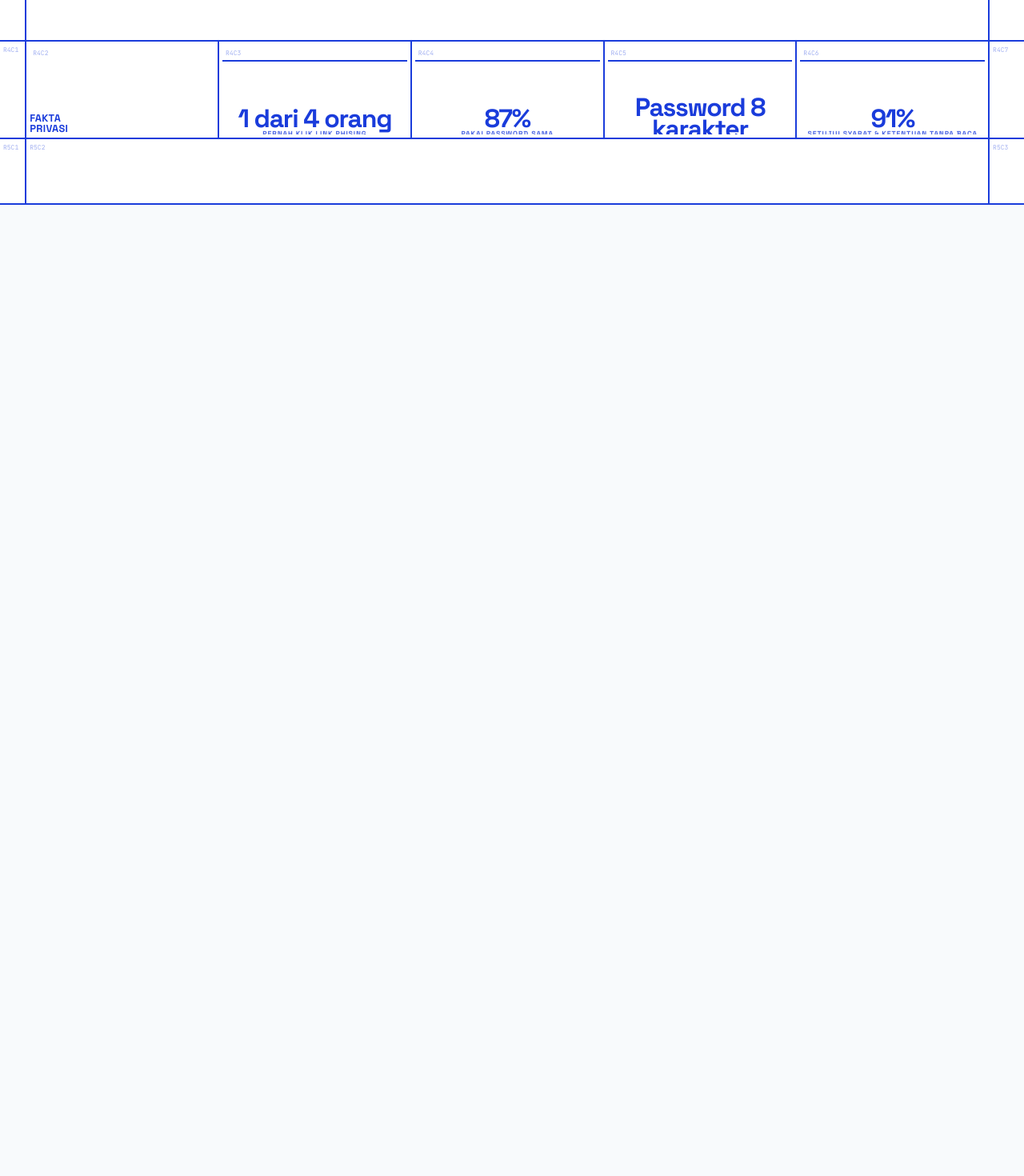
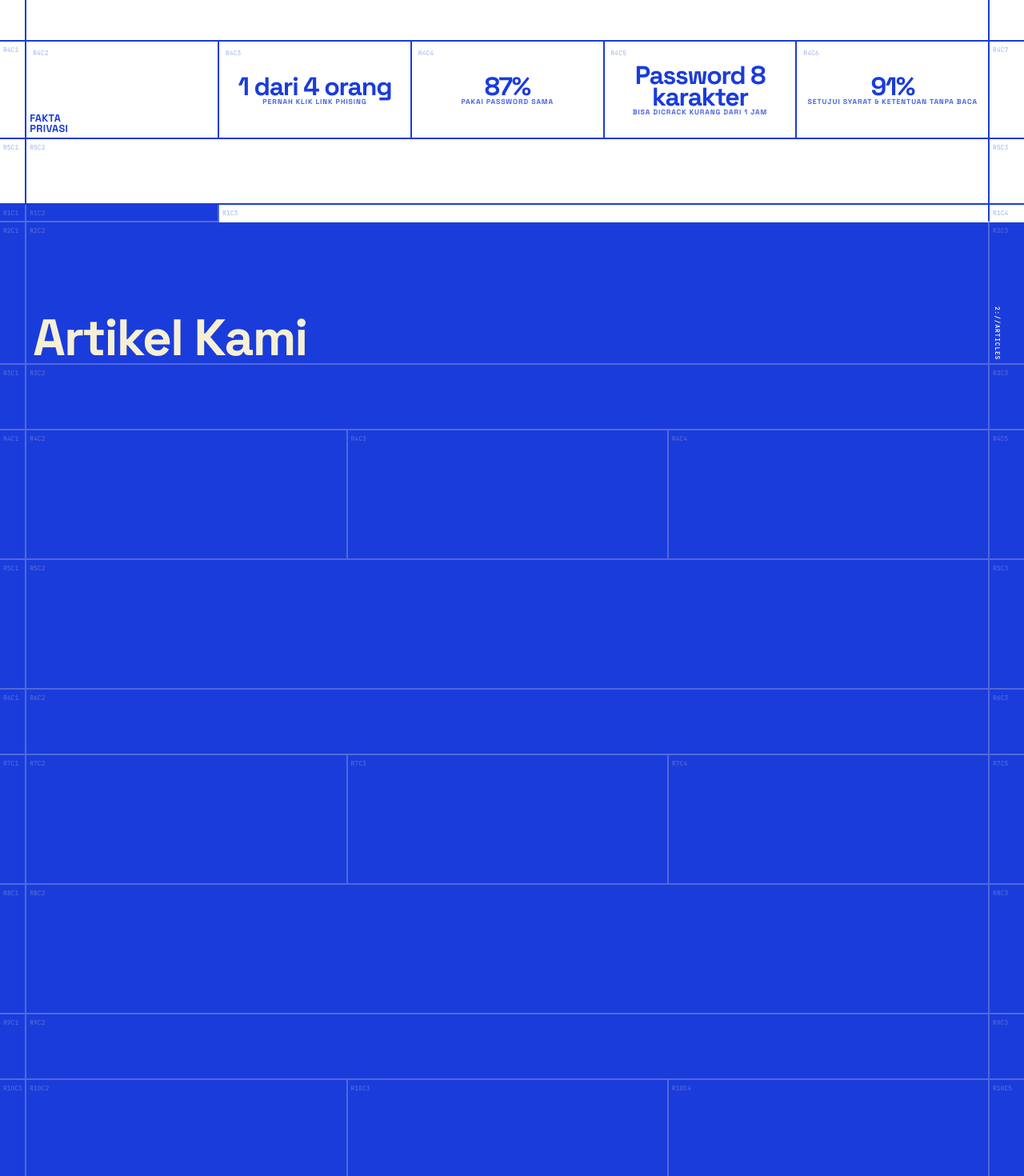
Before and after one commit to xzael24/Netchi, a Next.js app: page / in a window 1280 px wide. Shown: the part 1330-2800 px from the top of the page at 80% size. Before the commit the page ends 1586 px from the top, so only its background shows below. Built offline with nearby package versions, Linux system fonts and the light colour scheme.

Commit message:
save: section3 full layout, section4, navbar fix, article pin plan

```diff
--- a/src/app/page.tsx
+++ b/src/app/page.tsx
@@ -4,6 +4,8 @@ import { useRef } from "react";
 import { useInView } from "framer-motion";
 import { Hero } from "@/components/home/Hero";
 import { Section2 } from "@/components/home/Section2";
+import { Section3 } from "@/components/home/Section3";
+import { Section4 } from "@/components/home/Section4";
 import { Navbar } from "@/components/layout/Navbar";
 
 export default function Home() {
@@ -18,6 +20,8 @@ export default function Home() {
       <Navbar headlineVisible={!headlineInView} buttonVisible={!btnInView} />
       <Hero headlineRef={headlineRef} buttonRef={btnRef} />
       <Section2 />
+      <Section3 />
+      <Section4 />
     </>
   );
 }
--- /dev/null
+++ b/src/components/home/Section3.tsx
@@ -0,0 +1,106 @@
+"use client";
+
+const LINE = "border-cream/25";
+
+export function Section3() {
+  return (
+    <section className="bg-white w-screen min-w-full">
+      <div className={`hidden lg:grid grid-cols-[2.6%_18.81%_75.24%_1fr] grid-rows-[0.5fr_4fr] min-h-[25vh] w-full min-w-full bg-[#1A3CDB] text-cream border-b-2 ${LINE}`}>
+        {[
+          { id: "R1C1" },
+          { id: "R1C2" },
+          { id: "R1C3" },
+          { id: "R1C4" },
+        ].map((cell, i) => (
+          <div key={`r1-${i}`} className={`${i < 2 ? `border-r-2 ${LINE}` : i === 2 ? "border-r-2 border-r-[#1A3CDB]" : ""} border-b-2 ${LINE} ${i >= 2 ? "bg-white text-[#1A3CDB]/40" : "text-cream/30"} flex items-start justify-start p-1 text-[8px] font-mono`}>
+            {cell.id}
+          </div>
+        ))}
+        {[
+          { id: "R2C1" },
+          { id: "R2C2" },
+          { id: "R2C3" },
+].map((cell, i) => {
+          if (i === 1) return (
+            <div key={`r2-${i}`} className="col-span-2 border-r-2 border-cream/25 flex flex-col items-start justify-end pl-1 md:pl-2 relative">
+              <span className="absolute top-0 left-0 p-1 text-[8px] text-cream/30 font-mono">R2C2</span>
+              <h2 className="font-display font-bold text-cream leading-[1] tracking-[-0.03em] text-[clamp(2rem,5cqw,4rem)]">
+                Artikel Kami
+              </h2>
+            </div>
+          );
+          if (i === 2) return (
+            <div key={`r2-${i}`} className="flex items-end justify-start p-1 relative">
+              <span className="absolute top-0 left-0 p-1 text-[8px] text-cream/30 font-mono">R2C3</span>
+              <span
+                className="font-mono font-extrabold uppercase tracking-widest text-cream whitespace-nowrap"
+                style={{ writingMode: "vertical-rl", fontSize: "clamp(0.3rem, 14cqw, 0.5rem)" }}
+              >
+                2://ARTICLES
+              </span>
+            </div>
+          );
+          return (
+            <div key={`r2-${i}`} className="border-r-2 border-cream/25 flex items-start justify-start p-1 text-[8px] text-cream/30 font-mono">
+              {cell.id}
+            </div>
+          );
+        })}
+      </div>
+
+      <div className={`hidden lg:grid grid-cols-[2.6%_94.05%_3.35%] grid-rows-[10vh] w-full min-w-full bg-[#1A3CDB] text-cream border-b-2 ${LINE}`}>
+        <div className={`border-r-2 ${LINE} flex items-start justify-start p-1 text-[8px] text-cream/30 font-mono`}>R3C1</div>
+        <div className={`border-r-2 ${LINE} flex items-start justify-start p-1 text-[8px] text-cream/30 font-mono`}>R3C2</div>
+        <div className="flex items-start justify-start p-1 text-[8px] text-cream/30 font-mono">R3C3</div>
+      </div>
+
+      <div className={`hidden lg:grid grid-cols-[2.6%_31.35%_31.35%_31.35%_3.35%] grid-rows-[20vh] w-full min-w-full bg-[#1A3CDB] text-cream border-b-2 ${LINE}`}>
+        <div className={`border-r-2 ${LINE} flex items-start justify-start p-1 text-[8px] text-cream/30 font-mono`}>R4C1</div>
+        <div className={`border-r-2 ${LINE} flex items-start justify-start p-1 text-[8px] text-cream/30 font-mono`}>R4C2</div>
+        <div className={`border-r-2 ${LINE} flex items-start justify-start p-1 text-[8px] text-cream/30 font-mono`}>R4C3</div>
+        <div className={`border-r-2 ${LINE} flex items-start justify-start p-1 text-[8px] text-cream/30 font-mono`}>R4C4</div>
+        <div className="flex items-start justify-start p-1 text-[8px] text-cream/30 font-mono">R4C5</div>
+      </div>
+
+      <div className={`hidden lg:grid grid-cols-[2.6%_94.05%_3.35%] grid-rows-[20vh] w-full min-w-full bg-[#1A3CDB] text-cream border-b-2 ${LINE}`}>
+        <div className={`border-r-2 ${LINE} flex items-start justify-start p-1 text-[8px] text-cream/30 font-mono`}>R5C1</div>
+        <div className={`border-r-2 ${LINE} flex items-start justify-start p-1 text-[8px] text-cream/30 font-mono`}>R5C2</div>
+        <div className="flex items-start justify-start p-1 text-[8px] text-cream/30 font-mono">R5C3</div>
+      </div>
+
+      <div className={`hidden lg:grid grid-cols-[2.6%_94.05%_3.35%] grid-rows-[10vh] w-full min-w-full bg-[#1A3CDB] text-cream border-b-2 ${LINE}`}>
+        <div className={`border-r-2 ${LINE} flex items-start justify-start p-1 text-[8px] text-cream/30 font-mono`}>R6C1</div>
+        <div className={`border-r-2 ${LINE} flex items-start justify-start p-1 text-[8px] text-cream/30 font-mono`}>R6C2</div>
+        <div className="flex items-start justify-start p-1 text-[8px] text-cream/30 font-mono">R6C3</div>
+      </div>
+
+      <div className={`hidden lg:grid grid-cols-[2.6%_31.35%_31.35%_31.35%_3.35%] grid-rows-[20vh] w-full min-w-full bg-[#1A3CDB] text-cream border-b-2 ${LINE}`}>
+        <div className={`border-r-2 ${LINE} flex items-start justify-start p-1 text-[8px] text-cream/30 font-mono`}>R7C1</div>
+        <div className={`border-r-2 ${LINE} flex items-start justify-start p-1 text-[8px] text-cream/30 font-mono`}>R7C2</div>
+        <div className={`border-r-2 ${LINE} flex items-start justify-start p-1 text-[8px] text-cream/30 font-mono`}>R7C3</div>
+        <div className={`border-r-2 ${LINE} flex items-start justify-start p-1 text-[8px] text-cream/30 font-mono`}>R7C4</div>
+        <div className="flex items-start justify-start p-1 text-[8px] text-cream/30 font-mono">R7C5</div>
+      </div>
+
+      <div className={`hidden lg:grid grid-cols-[2.6%_94.05%_3.35%] grid-rows-[20vh] w-full min-w-full bg-[#1A3CDB] text-cream border-b-2 ${LINE}`}>
+        <div className={`border-r-2 ${LINE} flex items-start justify-start p-1 text-[8px] text-cream/30 font-mono`}>R8C1</div>
+        <div className={`border-r-2 ${LINE} flex items-start justify-start p-1 text-[8px] text-cream/30 font-mono`}>R8C2</div>
+        <div className="flex items-start justify-start p-1 text-[8px] text-cream/30 font-mono">R8C3</div>
+      </div>
+
+      <div className={`hidden lg:grid grid-cols-[2.6%_94.05%_3.35%] grid-rows-[10vh] w-full min-w-full bg-[#1A3CDB] text-cream border-b-2 ${LINE}`}>
+        <div className={`border-r-2 ${LINE} flex items-start justify-start p-1 text-[8px] text-cream/30 font-mono`}>R9C1</div>
+        <div className={`border-r-2 ${LINE} flex items-start justify-start p-1 text-[8px] text-cream/30 font-mono`}>R9C2</div>
+        <div className="flex items-start justify-start p-1 text-[8px] text-cream/30 font-mono">R9C3</div>
+      </div>
+
+      <div className={`hidden lg:grid grid-cols-[2.6%_31.35%_31.35%_31.35%_3.35%] grid-rows-[20vh] w-full min-w-full bg-[#1A3CDB] text-cream border-b-2 ${LINE}`}>
+        <div className={`border-r-2 ${LINE} flex items-start justify-start p-1 text-[8px] text-cream/30 font-mono`}>R10C1</div>
+        <div className={`border-r-2 ${LINE} flex items-start justify-start p-1 text-[8px] text-cream/30 font-mono`}>R10C2</div>
+        <div className={`border-r-2 ${LINE} flex items-start justify-start p-1 text-[8px] text-cream/30 font-mono`}>R10C3</div>
+        <div className={`border-r-2 ${LINE} flex items-start justify-start p-1 text-[8px] text-cream/30 font-mono`}>R10C4</div>
+        <div className="flex items-start justify-start p-1 text-[8px] text-cream/30 font-mono">R10C5</div>
+      </div>
+    </section>
+  );
+}
--- /dev/null
+++ b/src/components/home/Section4.tsx
@@ -0,0 +1,7 @@
+"use client";
+
+export function Section4() {
+  return (
+    <section className="bg-[#1A3CDB] w-screen min-w-full min-h-[70vh]" />
+  );
+}
--- a/src/components/layout/Navbar.tsx
+++ b/src/components/layout/Navbar.tsx
@@ -13,7 +13,7 @@ export function Navbar({ headlineVisible, buttonVisible }: { headlineVisible?: b
     <nav className="fixed top-0 left-0 w-full z-50 bg-[#1A3CDB] text-cream">
       <div className="hidden lg:grid grid-cols-[2.6%_30%_35%_29.05%_1fr] w-full min-w-full border-b-2 border-cream/25">
         <div className={`border-r-2 ${LINE} flex items-start justify-start p-1 text-[8px] text-cream/30 font-mono`}>N1</div>
-        <div className={`border-r-2 ${LINE} flex items-center justify-start pl-6 md:pl-8 font-display font-bold tracking-widest cq-hero-nav relative`}>
+        <div className={`border-r-2 ${LINE} flex items-center justify-start pl-2 md:pl-4 font-display font-bold tracking-widest cq-hero-nav relative`}>
           <span className="absolute top-0 left-0 p-1 text-[8px] text-cream/30 font-mono">N2</span>
           <AnimatePresence>
             {headlineVisible && (
```
